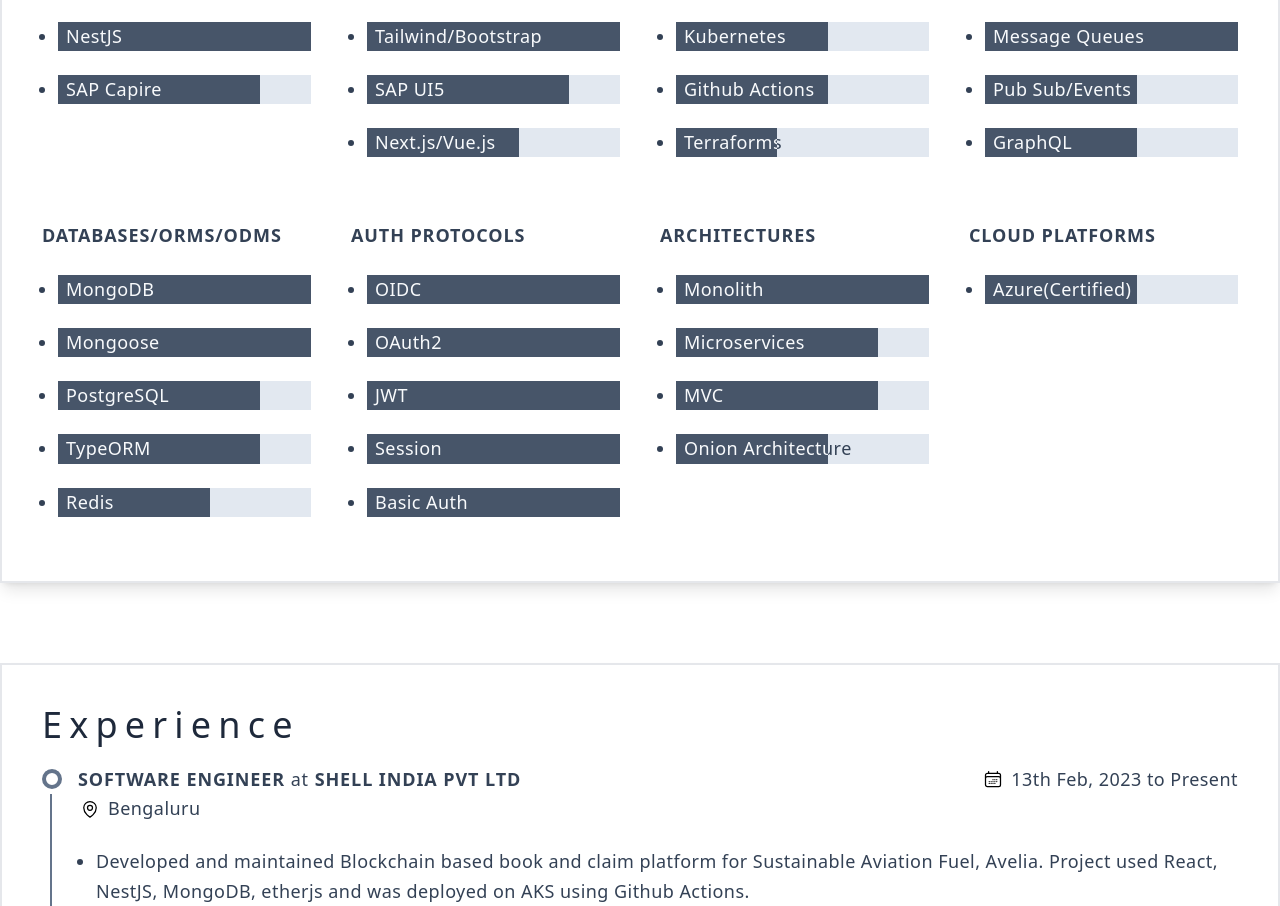
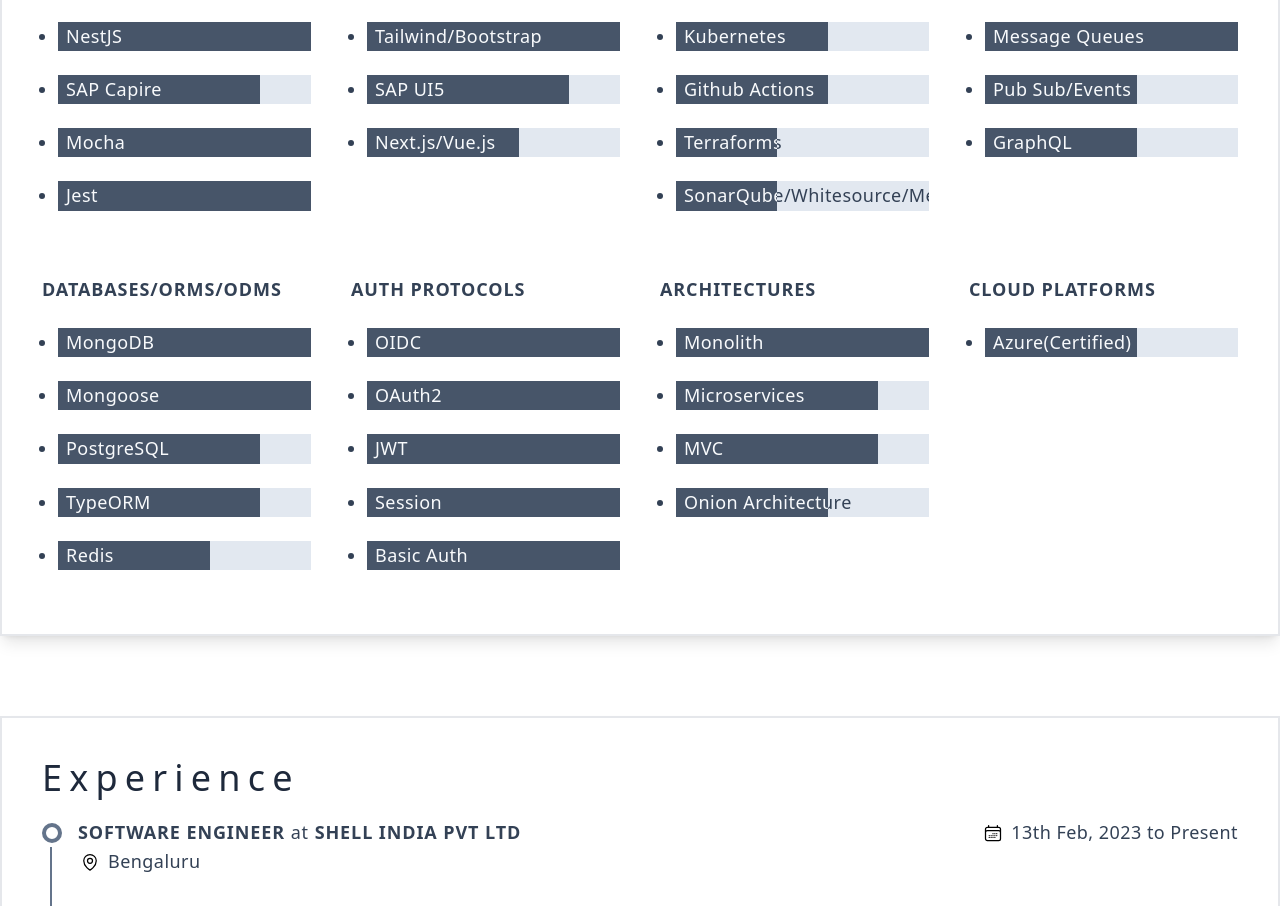
Before and after one commit to vivek1052/vivek1052.github.io, a Next.js app: page / in a window 1280 px wide. Shown: the part 1262-2168 px from the top of the page. Built offline with nearby package versions, Linux system fonts and the light colour scheme.

Commit message:
Update userData.ts

```diff
--- a/src/userData.ts
+++ b/src/userData.ts
@@ -103,6 +103,8 @@
         { name: "ExpressJS", level: 5 },
         { name: "NestJS", level: 5 },
         { name: "SAP Capire", level: 4 },
+        { name: "Mocha", level: 5},
+        { name: "Jest", level: 5}
       ],
     },
     {
@@ -123,6 +125,7 @@
         { name: "Kubernetes", level: 3 },
         { name: "Github Actions", level: 3 },
         { name: "Terraforms", level: 2 },
+        { name: "SonarQube/Whitesource/Mend", level: 2}
       ],
     },
     {
```
